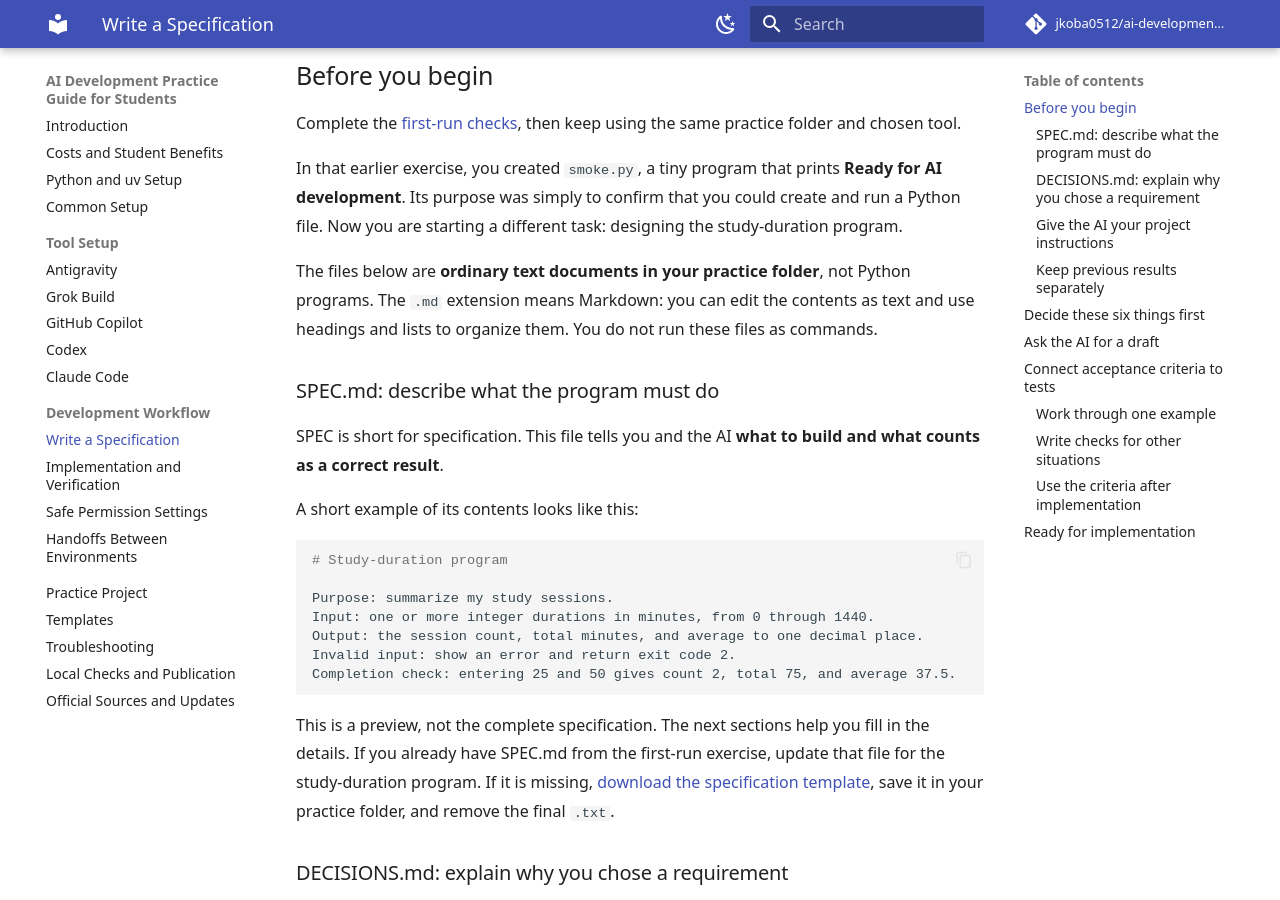
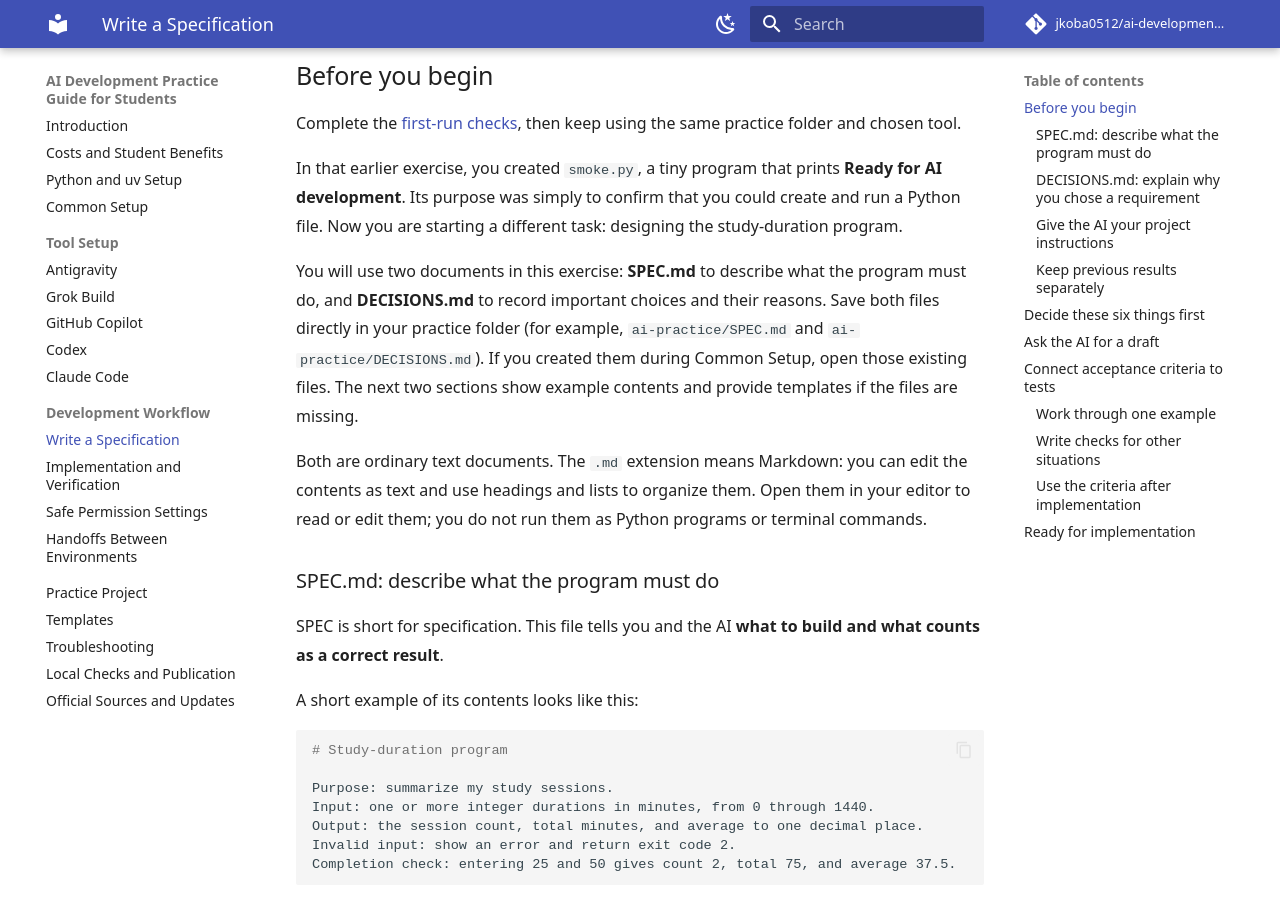
Before and after one commit to jkoba0512/ai-development-guide, an MkDocs documentation site: the page built from docs/workflow/specification.md, in a window 1280 px wide and 900 px high, scrolled down 424 px. Built offline with MkDocs 1.6.1 and Material for MkDocs 9.7.7, drawn with Linux system fonts in a browser that asks for light colours; comment, search, counter and statistics services are not loaded.

Commit message:
Clarify specification document names and locations

```diff
--- a/docs/workflow/specification.md
+++ b/docs/workflow/specification.md
@@ -12,7 +12,9 @@ Complete the [first-run checks](../setup.md#run-the-first-run-checks), then keep
 
 In that earlier exercise, you created `smoke.py`, a tiny program that prints **Ready for AI development**. Its purpose was simply to confirm that you could create and run a Python file. Now you are starting a different task: designing the study-duration program.
 
-The files below are **ordinary text documents in your practice folder**, not Python programs. The `.md` extension means Markdown: you can edit the contents as text and use headings and lists to organize them. You do not run these files as commands.
+You will use two documents in this exercise: **SPEC.md** to describe what the program must do, and **DECISIONS.md** to record important choices and their reasons. Save both files directly in your practice folder (for example, `ai-practice/SPEC.md` and `ai-practice/DECISIONS.md`). If you created them during Common Setup, open those existing files. The next two sections show example contents and provide templates if the files are missing.
+
+Both are ordinary text documents. The `.md` extension means Markdown: you can edit the contents as text and use headings and lists to organize them. Open them in your editor to read or edit them; you do not run them as Python programs or terminal commands.
 
 ### SPEC.md: describe what the program must do
 
```
